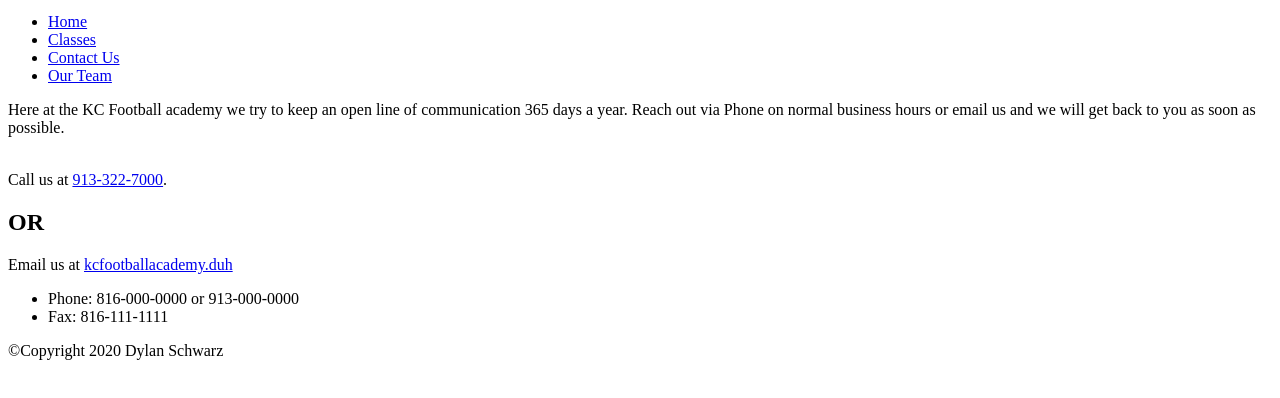
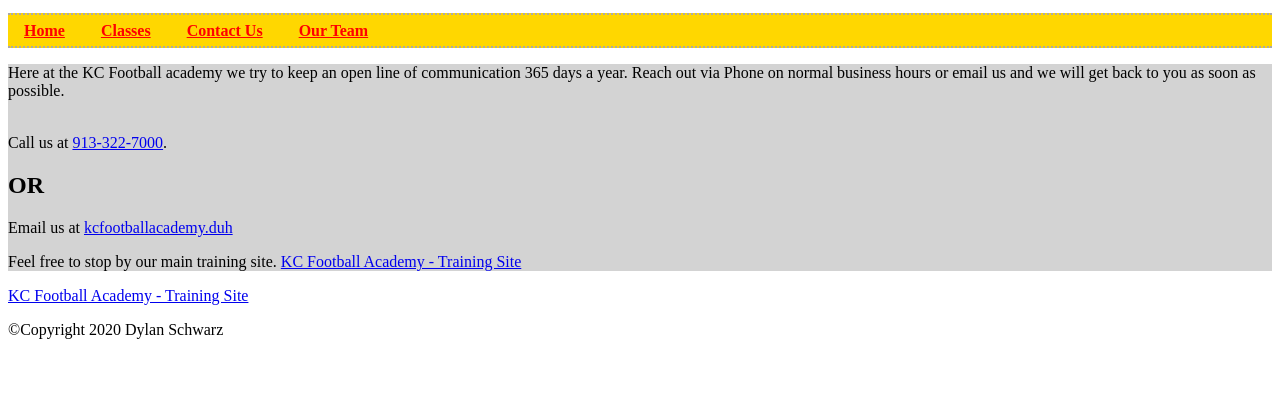
Before and after one commit to schwarz-dylan/FED1StudioProj, a plain HTML site: page FED1StudioProject/Contact.html in a window 1280 px wide. Shown: the part 46-444 px from the top of the page. Drawn offline with Linux system fonts and the light colour scheme.

Commit message:
<added styling on nav>

```diff
--- a/FED1StudioProject/Contact.html
+++ b/FED1StudioProject/Contact.html
@@ -6,7 +6,7 @@
     <meta name="description" content="This is a site description." />
     <meta name="author" content="Dylan Schwarz" />
 
-    <link href="Styles/CSS.css" rel="stylesheet" />
+    <link href="Styles/custom.css" rel="stylesheet" />
     <style>
         h1 {
             color: red;
@@ -35,13 +35,13 @@
                 <a href="/index.html">Home</a>
             </li>
             <li>
-                <a href="/Html.html">Classes</a>
+                <a href="/Classes.html">Classes</a>
             </li>
             <li>
-                <a href="/CSS.html">Contact Us</a>
+                <a href="/Contact.html">Contact Us</a>
             </li>
             <li>
-                <a href="/resources/index.html">Our Team</a>
+                <a href="/Teams.html">Our Team</a>
             </li>
         </ul>
 
@@ -58,30 +58,24 @@
                 <br /><br />
 
             <p>
-                 Call us at <a href="tel:+01-913-322-7000">913-322-7000</a>.
+                Call us at <a href="tel:+01-913-322-7000">913-322-7000</a>.
             </p>
             <h2>OR</h2>
             <p>
                 Email us at <a href="mailto:kcfootballacademy.duh">kcfootballacademy.duh</a>
             </p>
+            <p>
+                Feel free to stop by our main training site. <a href="https://www.google.com/maps/place/1740+W+92+St,+Kansas+City,+MO+64114/@38.9633727,-94.6092255,17z/data=!3m1!4b1!4m5!3m4!1s0x87c0e92115e1322f:0x42ffe404446332c4!8m2!3d38.9633727!4d-94.6070368" target="_blank">KC Football Academy - Training Site</a>
+            </p>
 
 
         </article>
 
-
-
-
-        <ul>
-            <li>Phone: 816-000-0000 or 913-000-0000</li>
-            <li>  Fax: 816-111-1111</li>
-
-
-        </ul>
-
-
     </main>
     <footer>
-        &copy;Copyright 2020 Dylan Schwarz
+        <p><a href="https://www.google.com/maps/place/1740+W+92+St,+Kansas+City,+MO+64114/@38.9633727,-94.6092255,17z/data=!3m1!4b1!4m5!3m4!1s0x87c0e92115e1322f:0x42ffe404446332c4!8m2!3d38.9633727!4d-94.6070368" target="_blank">KC Football Academy - Training Site</a>
+        </p>
+                &copy;Copyright 2020 Dylan Schwarz
     </footer>
 
 
```
Also changed, not shown: FED1StudioProject/Classes.html (+4 -4 lines), FED1StudioProject/Teams.html (+4 -4 lines), FED1StudioProject/index.html (+5 -22 lines), 1 other file.
